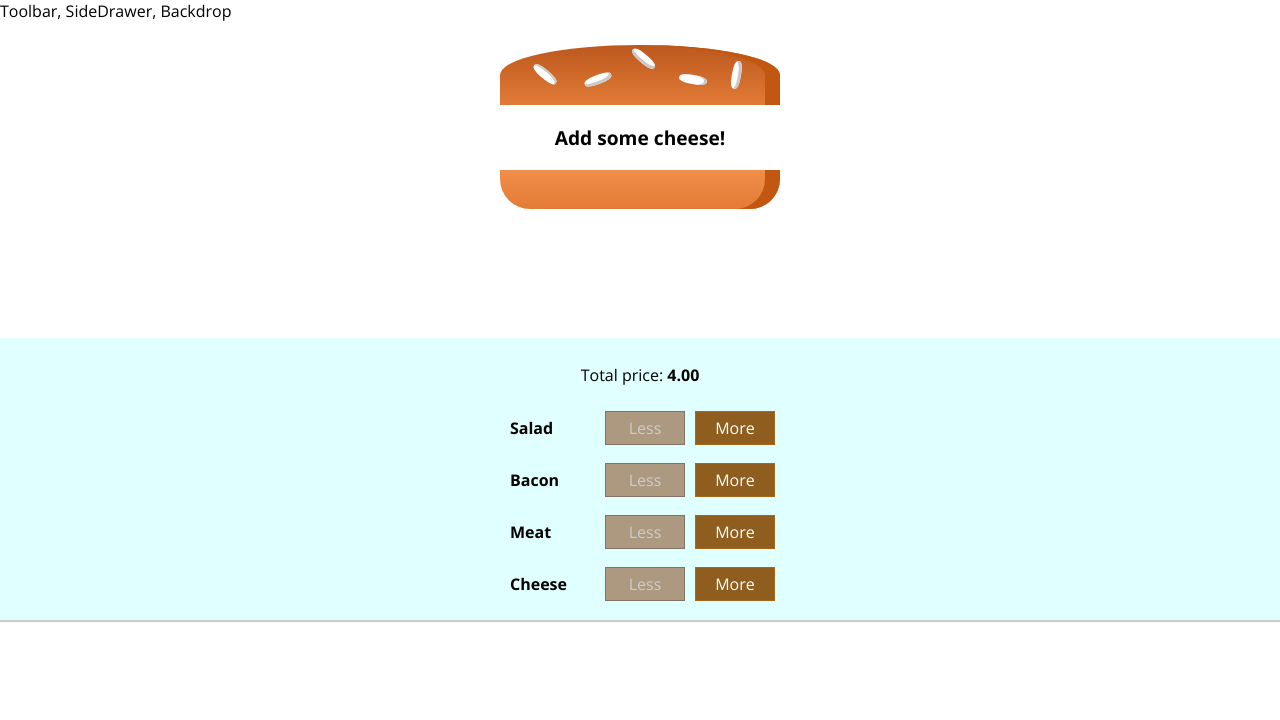
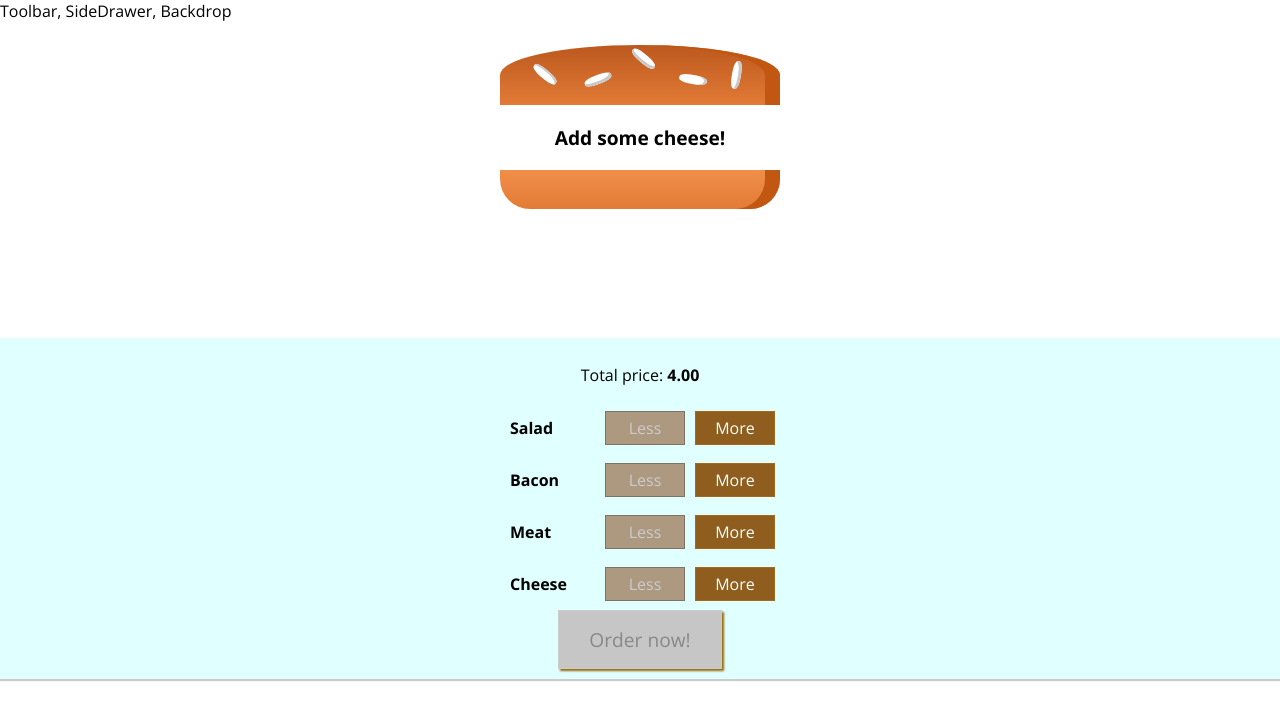
Before and after one commit to rcrdalmeida18/burger-builder, a React app: page / in a window 1280 px wide. Shown: the top 720 px of the page. Built offline with nearby package versions, Linux system fonts and the light colour scheme.

Commit message:
[add] order summary and modal

```diff
--- a/src/components/Burger/BuildControls/BuildControls.css
+++ b/src/components/Burger/BuildControls/BuildControls.css
@@ -7,3 +7,45 @@
     box-shadow: 0 2px 1px #ccc;
     padding: 10px 0;
 }
+
+
+.OrderButton {
+    background-color: #DAD735;
+    outline: none;
+    cursor: pointer;
+    border: 1px solid #966909;
+    color: #966909;
+    font-family: inherit;
+    font-size: 1.2em;
+    padding: 15px 30px;
+    box-shadow: 2px 2px 2px #966909;
+}
+
+.OrderButton:hover, .OrderButton:active {
+    background-color: #A0DB41;
+    border: 1px solid #966909;
+    color: #966909;
+}
+
+.OrderButton:disabled {
+    background-color: #C7C6C6;
+    cursor: not-allowed;
+    border: 1px solid #ccc;
+    color: #888888;
+}
+
+.OrderButton:not(:disabled) {
+    animation: enable 0.3s linear;
+}
+
+@keyframes enable {
+    0% {
+        transform: scale(1);
+    }
+    60% {
+        transform: scale(1.1);
+    }
+    100% {
+        transform: scale(1);
+    }
+}
--- a/src/components/Burger/BuildControls/BuildControls.js
+++ b/src/components/Burger/BuildControls/BuildControls.js
@@ -24,6 +24,7 @@
         <div className={classes.BuildControls}>
             <p>Total price: <strong>{props.price.toFixed(2)}</strong></p>
             {ingredientsControl}
+            <button className={classes.OrderButton} disabled={!props.purchaseable} onClick={props.ordered}>Order now!</button>
         </div>
     );
 };
--- /dev/null
+++ b/src/components/Burger/OrderSummary/OrderSummary.js
@@ -0,0 +1,21 @@
+import React from 'react';
+import Auxiliary from '../../../hoc/Auxiliary';
+
+const orderSummary = (props) => {
+    const ingredients = Object.keys(props.ingredients).map((key, index) => (
+        <li key={key}><span style={{textTransform: 'capitalize'}}>{key}</span>: {props.ingredients[key]}</li>
+    ));
+
+    return (
+        <Auxiliary>
+            <h3>Order:</h3>
+            <p>Ingredients:</p>
+            <ul>
+                {ingredients}
+            </ul>
+            <p>Checkout?</p>
+        </Auxiliary>
+    )
+}
+
+export default orderSummary;
--- /dev/null
+++ b/src/components/UI/Modal/Modal.css
@@ -0,0 +1,20 @@
+.Modal {
+    position: fixed;
+    z-index: 500;
+    background-color: white;
+    width: 70%;
+    border: 1px solid #ccc;
+    box-shadow: 1px 1px 1px black;
+    padding: 16px;
+    left: 15%;
+    top: 30%;
+    box-sizing: border-box;
+    transition: all 0.3s ease-out;
+}
+
+@media (min-width: 600px) {
+    .Modal {
+        width: 500px;
+        left: calc(50% - 250px);
+    }
+}
--- /dev/null
+++ b/src/components/UI/Modal/Modal.js
@@ -0,0 +1,18 @@
+import React from 'react';
+import classes from './Modal.css';
+
+
+const Modal = (props) => {
+    return (
+        <div
+            className={classes.Modal}
+            style={{
+                transform: props.show ? 'translateY(0)' : 'translateY(-100vh)',
+                opacity: props.show ? '1' : '0'
+            }}>
+            {props.children}
+        </div>
+    );
+}
+
+export default Modal;
--- a/src/containers/BurgerBuilder/BurgerBuilder.js
+++ b/src/containers/BurgerBuilder/BurgerBuilder.js
@@ -2,6 +2,8 @@
 import Auxiliary from '../../hoc/Auxiliary';
 import Burger from '../../components/Burger/Burger';
 import BuildControls from '../../components/Burger/BuildControls/BuildControls';
+import Modal from '../../components/UI/Modal/Modal';
+import OrderSummary from '../../components/Burger/OrderSummary/OrderSummary';
 
 const ingredientPrices = {
     salad: 0.5,
@@ -24,44 +26,62 @@
             bacon: true,
             cheese: true,
             meat: true,
-        }
+        },
+        purchaseable: false,
+        purchasing: false,
     }
 
     addIngredientHandler = (type) => {
-        this.setState((state) => {
-            return {
-                ingredients: {
-                    ...state.ingredients,
-                    [type]: state.ingredients[type] + 1
-                },
-                totalPrice: state.totalPrice + ingredientPrices[type],
-                disabledInfo: {
-                    ...state.disabledInfo,
-                    [type]: state.ingredients[type] + 1 <= 0
-                },
+        var ingredients = {
+            ...this.state.ingredients,
+            [type]: this.state.ingredients[type] + 1
+        };
+        this.setState({
+            ingredients,
+            totalPrice: this.state.totalPrice + ingredientPrices[type],
+            disabledInfo: {
+                ...this.state.disabledInfo,
+                [type]: this.state.ingredients[type] + 1 <= 0
             }
         });
+        this.updatePurchaseState(ingredients);
     }
 
     removeIngredientHandler = (type) => {
-        this.setState((state) => ({
-            ingredients: {
-                ...state.ingredients,
-                [type]: state.ingredients[type] === 0 ? 0 : state.ingredients[type] - 1
+        var ingredients = {
+            ...this.state.ingredients,
+            [type]: this.state.ingredients[type] === 0 ? 0 : this.state.ingredients[type] - 1
+        }
+
+        this.setState({
+            ingredients,
+            disabledInfo: {
+                ...this.state.disabledInfo,
+                [type]: this.state.ingredients[type] - 1 <= 0
             },
-            disabledInfo: {
-                ...state.disabledInfo,
-                [type]: state.ingredients[type] - 1 <= 0
-            },
-            totalPrice: state.totalPrice - ingredientPrices[type],
-        }));
+            totalPrice: this.state.totalPrice - ingredientPrices[type],
+        });
+        this.updatePurchaseState(ingredients);
+    }
+
+    updatePurchaseState = (ingredients) => {
+        const sum = Object.keys(ingredients).map(key => ingredients[key]).reduce((acc, el) => acc + el, 0);
+
+        this.setState({purchaseable: sum > 0 });
+    }
+
+    purchaseHandler = () => {
+        this.setState({purchasing: true});
     }
 
     render() {
         return(
             <Auxiliary>
+                <Modal show={this.state.purchasing}>
+                    <OrderSummary ingredients={this.state.ingredients}/>
+                </Modal>
                 <Burger ingredients={this.state.ingredients}/>
-                <BuildControls price={this.state.totalPrice} addIngredients={this.addIngredientHandler} removeIngredients={this.removeIngredientHandler} disabledInfo={this.state.disabledInfo}/>
+                <BuildControls ordered={this.purchaseHandler} purchaseable={this.state.purchaseable} price={this.state.totalPrice} addIngredients={this.addIngredientHandler} removeIngredients={this.removeIngredientHandler} disabledInfo={this.state.disabledInfo}/>
             </Auxiliary>
         );
     }
```
Also changed, not shown: src/components/Burger/OrderSummary/OrderSummary.css (added).
